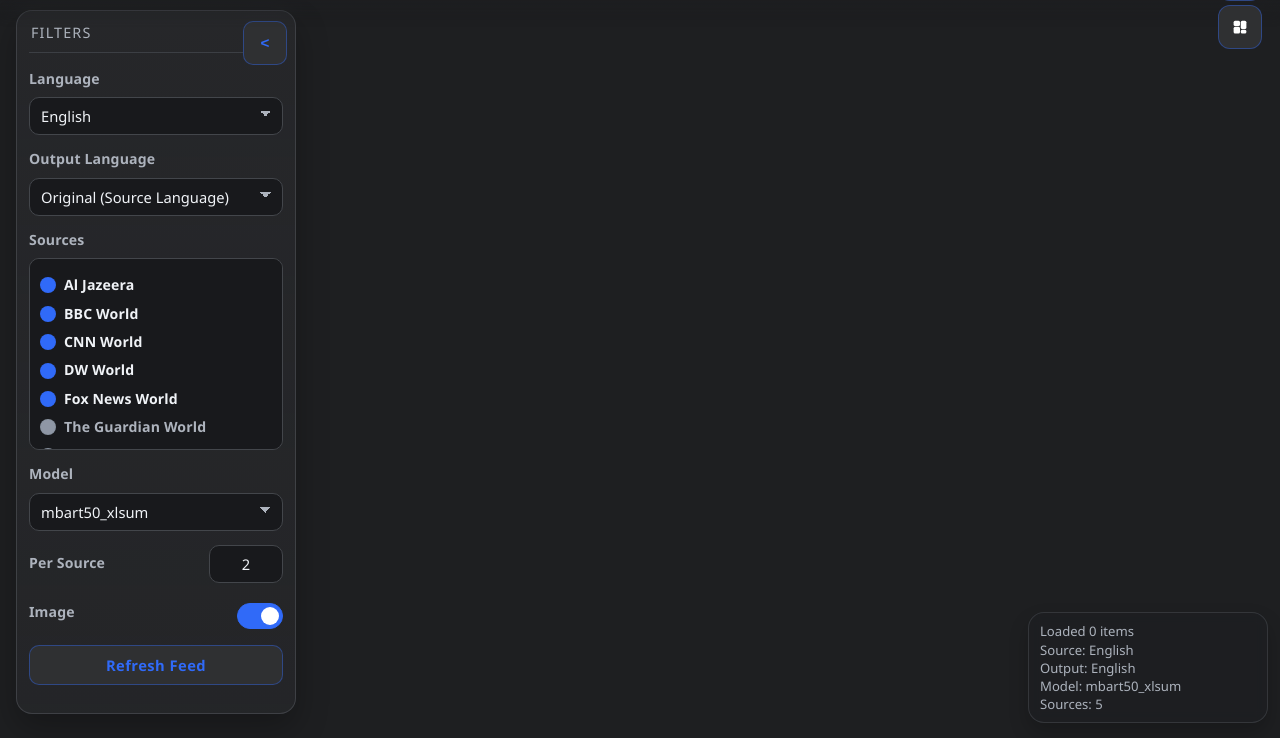
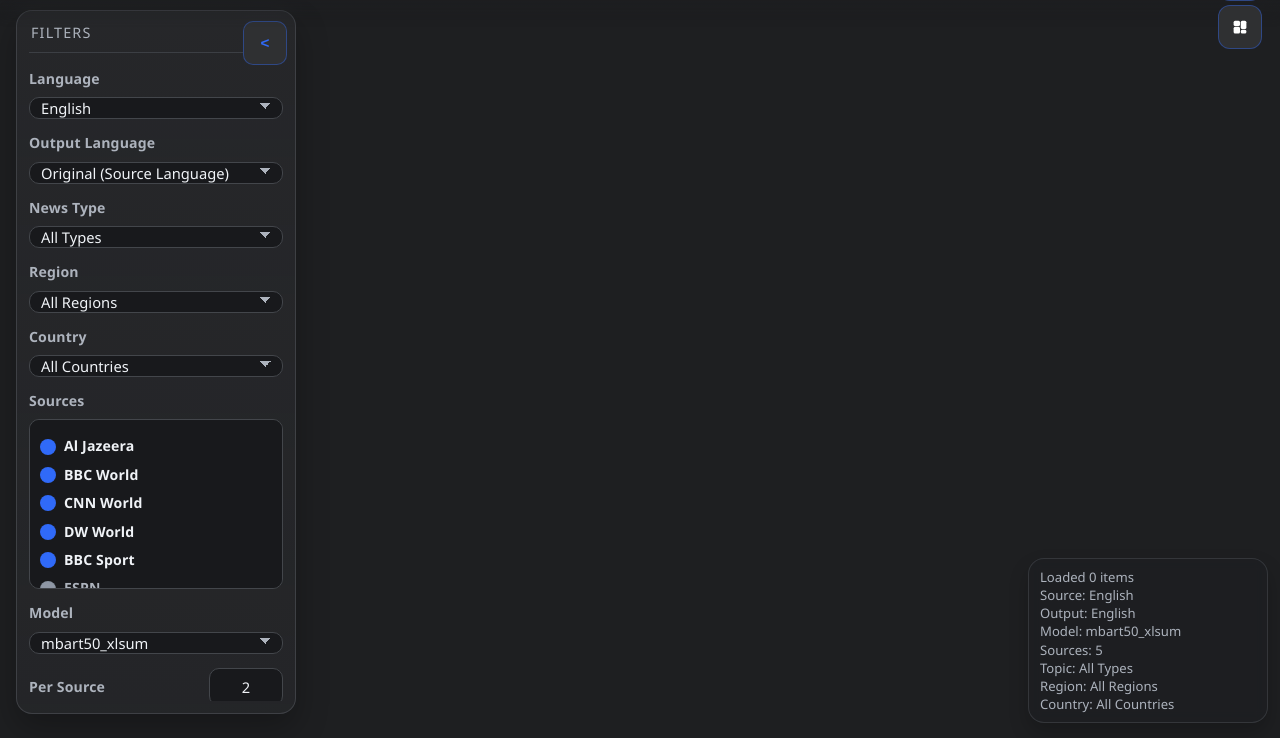
Before and after one commit to mskayacioglu/samurAI, a Flask app: page / in a window 1280 px wide. Shown: the part 65-803 px from the top of the page. Run offline with Flask 3, Linux system fonts and the light colour scheme; data that the repository does not hold is empty.

Commit message:
topic ekleme demosu implemente edildi. topicler arttırılacak, kaynaklar eklenecek, kaynaklar tam çalışır hale getirilecek.

```diff
--- a/news_flow_web/app.py
+++ b/news_flow_web/app.py
@@ -60,6 +60,14 @@ TRANSLATION_MODEL_REF = os.getenv(
     "TRANSLATION_MODEL_REF",
     DEFAULT_TRANSLATION_MODEL_PATH if os.path.isdir(DEFAULT_TRANSLATION_MODEL_PATH) else "",
 )
+RSS_FETCH_HEADERS = {
+    "User-Agent": (
+        "Mozilla/5.0 (Macintosh; Intel Mac OS X 10_15_7) "
+        "AppleWebKit/537.36 (KHTML, like Gecko) Chrome/124.0.0.0 Safari/537.36"
+    ),
+    "Accept": "application/rss+xml, application/xml, text/xml;q=0.9, */*;q=0.8",
+    "Accept-Language": "en-US,en;q=0.9,tr;q=0.8",
+}
 
 LANGUAGE_CONFIGS = {
     "en": {"name": "English", "mbart_lang": "en_XX"},
@@ -270,15 +278,207 @@ TOP_NEWS_SOURCES = {
 }
 
 
+TOPICAL_SOURCE_EXTENSIONS = {
+    "en": [
+        {
+            "key": "en_bbc_sport",
+            "name": "BBC Sport",
+            "rss_url": "https://feeds.bbci.co.uk/sport/rss.xml",
+            "topic": "sports",
+            "country": "GB",
+        },
+        {
+            "key": "en_espn",
+            "name": "ESPN",
+            "rss_url": "https://www.espn.com/espn/rss/news",
+            "topic": "sports",
+            "country": "US",
+        },
+    ],
+    "tr": [
+        {
+            "key": "tr_ntvspor",
+            "name": "NTV Spor",
+            "rss_url": "https://www.ntvspor.net/rss",
+            "rss_urls": [
+                "https://www.ntvspor.net/rss",
+                "https://www.ntvspor.net/haber/rss",
+            ],
+            "topic": "sports",
+            "country": "TR",
+        },
+        {
+            "key": "tr_hurriyet_spor",
+            "name": "Hurriyet Spor",
+            "rss_url": "https://www.hurriyet.com.tr/rss/sporarena",
+            "rss_urls": [
+                "https://www.hurriyet.com.tr/rss/sporarena",
+                "https://www.hurriyet.com.tr/rss/spor",
+            ],
+            "topic": "sports",
+            "country": "TR",
+        },
+        {
+            "key": "tr_sabah_spor",
+            "name": "Sabah Spor",
+            "rss_url": "https://www.sabah.com.tr/rss/spor.xml",
+            "topic": "sports",
+            "country": "TR",
+        },
+    ],
+    "de": [
+        {
+            "key": "de_kicker",
+            "name": "Kicker",
+            "rss_url": "https://newsfeed.kicker.de/news/aktuell",
+            "topic": "sports",
+            "country": "DE",
+        }
+    ],
+    "es": [
+        {
+            "key": "es_marca",
+            "name": "Marca",
+            "rss_url": "https://e00-marca.uecdn.es/rss/portada.xml",
+            "topic": "sports",
+            "country": "ES",
+        }
+    ],
+    "it": [
+        {
+            "key": "it_gazzetta",
+            "name": "La Gazzetta dello Sport",
+            "rss_url": "https://www.gazzetta.it/rss/home.xml",
+            "topic": "sports",
+            "country": "IT",
+        }
+    ],
+}
+
+TOPIC_CONFIGS = {
+    "general": {"name": "General"},
+    "world": {"name": "World"},
+    "sports": {"name": "Sports"},
+}
+
+REGION_CONFIGS = {
+    "global": {"name": "Global"},
+    "europe": {"name": "Europe"},
+    "asia": {"name": "Asia"},
+    "middle_east": {"name": "Middle East"},
+    "north_america": {"name": "North America"},
+}
+
+COUNTRY_CONFIGS = {
+    "DE": {"name": "Germany", "region": "europe"},
+    "ES": {"name": "Spain", "region": "europe"},
+    "FR": {"name": "France", "region": "europe"},
+    "GB": {"name": "United Kingdom", "region": "europe"},
+    "IN": {"name": "India", "region": "asia"},
+    "IT": {"name": "Italy", "region": "europe"},
+    "JP": {"name": "Japan", "region": "asia"},
+    "KR": {"name": "South Korea", "region": "asia"},
+    "NL": {"name": "Netherlands", "region": "europe"},
+    "QA": {"name": "Qatar", "region": "middle_east"},
+    "RO": {"name": "Romania", "region": "europe"},
+    "RU": {"name": "Russia", "region": "europe"},
+    "SA": {"name": "Saudi Arabia", "region": "middle_east"},
+    "SG": {"name": "Singapore", "region": "asia"},
+    "TR": {"name": "Turkey", "region": "europe"},
+    "US": {"name": "United States", "region": "north_america"},
+    "VN": {"name": "Vietnam", "region": "asia"},
+    "CN": {"name": "China", "region": "asia"},
+}
+
+LANGUAGE_DEFAULT_COUNTRY = {
+    "ar": "QA",
+    "de": "DE",
+    "en": "US",
+    "es": "ES",
+    "fr": "FR",
+    "hi": "IN",
+    "it": "IT",
+    "ja": "JP",
+    "ko": "KR",
+    "nl": "NL",
+    "ro": "RO",
+    "ru": "RU",
+    "tr": "TR",
+    "vi": "VN",
+    "zh": "CN",
+}
+
+SOURCE_COUNTRY_HINTS = {
+    "aljazeera_world": "QA",
+    "bbc_world": "GB",
+    "cnn_world": "US",
+    "dw_world": "DE",
+    "fox_world": "US",
+    "guardian_world": "GB",
+    "npr_world": "US",
+    "nyt_world": "US",
+    "reuters_world": "US",
+    "sky_world": "GB",
+    "zh_zaobao": "SG",
+}
+
+
+def infer_topic(source_key: str, source_cfg: dict) -> str:
+    explicit = re.sub(r"\s+", " ", str(source_cfg.get("topic", "") or "")).strip().lower()
+    if explicit in TOPIC_CONFIGS:
+        return explicit
+
+    source_text = " ".join(
+        [
+            re.sub(r"\s+", " ", str(source_key or "")).strip().lower(),
+            re.sub(r"\s+", " ", str(source_cfg.get("name", "") or "")).strip().lower(),
+            re.sub(r"\s+", " ", str(source_cfg.get("rss_url", "") or "")).strip().lower(),
+        ]
+    )
+    if re.search(r"\b(sport|spor|football|soccer|basket|tennis)\b", source_text):
+        return "sports"
+    if "world" in source_text:
+        return "world"
+    return "general"
+
+
+def infer_country(language_key: str, source_key: str, source_cfg: dict) -> str:
+    explicit = re.sub(r"\s+", " ", str(source_cfg.get("country", "") or "")).strip().upper()
+    if explicit in COUNTRY_CONFIGS:
+        return explicit
+    if source_key in SOURCE_COUNTRY_HINTS:
+        return SOURCE_COUNTRY_HINTS[source_key]
+    return LANGUAGE_DEFAULT_COUNTRY.get(language_key, "US")
+
+
+def infer_region(country_key: str, source_cfg: dict) -> str:
+    explicit = re.sub(r"\s+", " ", str(source_cfg.get("region", "") or "")).strip().lower()
+    if explicit in REGION_CONFIGS:
+        return explicit
+    return COUNTRY_CONFIGS.get(country_key, {}).get("region", "global")
+
+
 def build_news_sources():
     built = {}
     for lang_key, source_list in TOP_NEWS_SOURCES.items():
-        for source in source_list:
-            built[source["key"]] = {
+        merged_sources = list(source_list) + TOPICAL_SOURCE_EXTENSIONS.get(lang_key, [])
+        for source in merged_sources:
+            source_key = source["key"]
+            if source_key in built:
+                continue
+            country = infer_country(lang_key, source_key, source)
+            topic = infer_topic(source_key, source)
+            region = infer_region(country, source)
+            built[source_key] = {
                 "name": source["name"],
                 "rss_url": source["rss_url"],
                 "language": lang_key,
+                "topic": topic,
+                "country": country,
+                "region": region,
             }
+            if source.get("rss_urls"):
+                built[source_key]["rss_urls"] = list(source["rss_urls"])
     return built
 
 
@@ -744,19 +944,46 @@ def parse_rss(xml_content: bytes):
 
 
 def fetch_source_news(source_key: str, source_cfg: dict, limit: int):
-    rss_url = source_cfg["rss_url"]
-    try:
-        with urlopen(rss_url, timeout=10) as response:
-            xml_content = response.read()
-        entries = parse_rss(xml_content)
-    except (URLError, ET.ParseError, TimeoutError, ConnectionResetError, OSError) as exc:
-        app.logger.warning(
-            "rss_fetch_error source=%s url=%s error=%s",
-            source_key,
-            rss_url,
-            str(exc)[:180],
-        )
-        entries = []
+    rss_urls = source_cfg.get("rss_urls") or [source_cfg["rss_url"]]
+    entries = []
+
+    for rss_url in rss_urls:
+        try:
+            xml_content = b""
+            if requests is not None:
+                response = requests.get(
+                    rss_url,
+                    headers=RSS_FETCH_HEADERS,
+                    timeout=10,
+                    allow_redirects=True,
+                )
+                if response.ok:
+                    xml_content = response.content
+
+            if not xml_content:
+                req = Request(rss_url, headers=RSS_FETCH_HEADERS)
+                with urlopen(req, timeout=10) as response:
+                    xml_content = response.read()
+
+            entries = parse_rss(xml_content)
+            if entries:
+                break
+        except (URLError, ET.ParseError, TimeoutError, ConnectionResetError, OSError) as exc:
+            app.logger.warning(
+                "rss_fetch_error source=%s url=%s error=%s",
+                source_key,
+                rss_url,
+                str(exc)[:180],
+            )
+            continue
+        except Exception as exc:
+            app.logger.warning(
+                "rss_fetch_error source=%s url=%s error=%s",
+                source_key,
+                rss_url,
+                str(exc)[:180],
+            )
+            continue
 
     for entry in entries:
         entry["source_key"] = source_key
@@ -998,16 +1225,50 @@ class nullcontext:
         return False
 
 
-def filter_sources_by_language(language_key: str):
-    return {
-        key: source
-        for key, source in NEWS_SOURCES.items()
-        if source.get("language") == language_key
-    }
+def normalize_filter_value(value: str) -> str:
+    normalized = normalize_text(value).lower()
+    if normalized in {"", "__all__", "all"}:
+        return ""
+    return normalized
 
 
-def gather_news(limit_per_source: int, language_key: str, selected_sources: list):
-    lang_sources = filter_sources_by_language(language_key)
+def filter_sources(
+    language_key: str,
+    topic_key: str = "",
+    country_key: str = "",
+    region_key: str = "",
+):
+    topic_key = normalize_filter_value(topic_key)
+    country_key = normalize_filter_value(country_key).upper()
+    region_key = normalize_filter_value(region_key)
+    filtered = {}
+    for key, source in NEWS_SOURCES.items():
+        if source.get("language") != language_key:
+            continue
+        if topic_key and source.get("topic") != topic_key:
+            continue
+        if country_key and (source.get("country") or "").upper() != country_key:
+            continue
+        if region_key and source.get("region") != region_key:
+            continue
+        filtered[key] = source
+    return filtered
+
+
+def gather_news(
+    limit_per_source: int,
+    language_key: str,
+    selected_sources: list,
+    topic_key: str = "",
+    country_key: str = "",
+    region_key: str = "",
+):
+    lang_sources = filter_sources(
+        language_key=language_key,
+        topic_key=topic_key,
+        country_key=country_key,
+        region_key=region_key,
+    )
     if selected_sources:
         keys = [k for k in selected_sources if k in lang_sources]
         if not keys:
@@ -1041,6 +1302,9 @@ def index():
         "index.html",
         sources=NEWS_SOURCES,
         languages=LANGUAGE_CONFIGS,
+        topics=TOPIC_CONFIGS,
+        countries=COUNTRY_CONFIGS,
+        regions=REGION_CONFIGS,
         models=MODEL_PATHS,
         default_model=DEFAULT_MODEL_KEY,
         default_language=default_language,
@@ -1055,6 +1319,9 @@ def api_news():
     output_language = request.args.get("output_language", language)
     model_key = request.args.get("model", DEFAULT_MODEL_KEY)
     sources_param = request.args.get("sources", "")
+    topic = request.args.get("topic", "")
+    country = request.args.get("country", "")
+    region = request.args.get("region", "")
     include_raw = request.args.get("include_raw", "false").lower() == "true"
     translation_model_active = bool((TRANSLATION_MODEL_REF or "").strip())
 
@@ -1097,6 +1364,9 @@ def api_news():
         limit_per_source=limit_per_source,
         language_key=language,
         selected_sources=selected_sources,
+        topic_key=topic,
+        country_key=country,
+        region_key=region,
     )
     result = []
     source_type_counts = {"article": 0, "rss": 0}
@@ -1194,9 +1464,15 @@ def api_news():
             "language": language,
             "output_language": output_language,
             "translation_model": TRANSLATION_MODEL_REF if translation_model_active else None,
+            "topic": normalize_filter_value(topic),
+            "country": normalize_filter_value(country).upper(),
+            "region": normalize_filter_value(region),
             "available_models": list(MODEL_PATHS.keys()),
             "available_sources": NEWS_SOURCES,
             "available_languages": LANGUAGE_CONFIGS,
+            "available_topics": TOPIC_CONFIGS,
+            "available_regions": REGION_CONFIGS,
+            "available_countries": COUNTRY_CONFIGS,
             "items": result,
             "generated_at": datetime.now(timezone.utc).isoformat(),
         }
--- a/news_flow_web/templates/index.html
+++ b/news_flow_web/templates/index.html
@@ -88,6 +88,15 @@
               {% endfor %}
             </select>
 
+            <label for="topic">News Type</label>
+            <select id="topic"></select>
+
+            <label for="region">Region</label>
+            <select id="region"></select>
+
+            <label for="country">Country</label>
+            <select id="country"></select>
+
             <label for="sources">Sources</label>
             <div id="sources" class="source-checklist"></div>
 
@@ -143,6 +152,9 @@
       const languageEl = document.getElementById("language");
       const sourcesEl = document.getElementById("sources");
       const outputLanguageEl = document.getElementById("outputLanguage");
+      const topicEl = document.getElementById("topic");
+      const regionEl = document.getElementById("region");
+      const countryEl = document.getElementById("country");
       const modelEl = document.getElementById("model");
       const limitEl = document.getElementById("limit");
       const refreshBtn = document.getElementById("refreshBtn");
@@ -158,6 +170,9 @@
       const bodyEl = document.body;
       const allSources = {{ sources | tojson }};
       const allLanguages = {{ languages | tojson }};
+      const allTopics = {{ topics | tojson }};
+      const allRegions = {{ regions | tojson }};
+      const allCountries = {{ countries | tojson }};
       let latestItems = [];
       let lastRenderedColumnCount = null;
       let panelHidden = false;
@@ -201,14 +216,127 @@
         });
       }
 
-      function getSourcesByLanguage(languageKey) {
-        return Object.entries(allSources).filter(([, source]) => source.language === languageKey);
+      function normalizeFilterValue(value) {
+        if (!value || value === "__all__") {
+          return "";
+        }
+        return value;
+      }
+
+      function getFilteredSources({
+        languageKey = languageEl.value,
+        topicKey = topicEl.value,
+        regionKey = regionEl.value,
+        countryKey = countryEl.value,
+      } = {}) {
+        const normalizedTopic = normalizeFilterValue(topicKey);
+        const normalizedRegion = normalizeFilterValue(regionKey);
+        const normalizedCountry = normalizeFilterValue(countryKey);
+        return Object.entries(allSources).filter(([, source]) => {
+          if (source.language !== languageKey) return false;
+          if (normalizedTopic && source.topic !== normalizedTopic) return false;
+          if (normalizedRegion && source.region !== normalizedRegion) return false;
+          if (normalizedCountry && source.country !== normalizedCountry) return false;
+          return true;
+        });
+      }
+
+      function renderSelectOptions(selectEl, values, labelForValue, allLabel) {
+        const selectedBefore = selectEl.value;
+        selectEl.innerHTML = "";
+        const allOption = document.createElement("option");
+        allOption.value = "__all__";
+        allOption.textContent = allLabel;
+        selectEl.appendChild(allOption);
+
+        values.forEach((value) => {
+          const option = document.createElement("option");
+          option.value = value;
+          option.textContent = labelForValue(value);
+          selectEl.appendChild(option);
+        });
+
+        const canKeep =
+          selectedBefore && (selectedBefore === "__all__" || values.includes(selectedBefore));
+        selectEl.value = canKeep ? selectedBefore : "__all__";
+      }
+
+      function renderTopicOptions() {
+        const values = Array.from(
+          new Set(
+            getFilteredSources({
+              languageKey: languageEl.value,
+              topicKey: "__all__",
+              regionKey: "__all__",
+              countryKey: "__all__",
+            }).map(([, source]) => source.topic)
+          )
+        ).sort((a, b) =>
+          (allTopics[a]?.name || a).localeCompare(allTopics[b]?.name || b, undefined, {
+            sensitivity: "base",
+          })
+        );
+
+        renderSelectOptions(
+          topicEl,
+          values,
+          (value) => allTopics[value]?.name || value,
+          "All Types"
+        );
+      }
+
+      function renderRegionOptions() {
+        const values = Array.from(
+          new Set(
+            getFilteredSources({
+              languageKey: languageEl.value,
+              topicKey: topicEl.value,
+              regionKey: "__all__",
+              countryKey: "__all__",
+            }).map(([, source]) => source.region)
+          )
+        ).sort((a, b) =>
+          (allRegions[a]?.name || a).localeCompare(allRegions[b]?.name || b, undefined, {
+            sensitivity: "base",
+          })
+        );
+
+        renderSelectOptions(
+          regionEl,
+          values,
+          (value) => allRegions[value]?.name || value,
+          "All Regions"
+        );
+      }
+
+      function renderCountryOptions() {
+        const values = Array.from(
+          new Set(
+            getFilteredSources({
+              languageKey: languageEl.value,
+              topicKey: topicEl.value,
+              regionKey: regionEl.value,
+              countryKey: "__all__",
+            }).map(([, source]) => source.country)
+          )
+        ).sort((a, b) =>
+          (allCountries[a]?.name || a).localeCompare(allCountries[b]?.name || b, undefined, {
+            sensitivity: "base",
+          })
+        );
+
+        renderSelectOptions(
+          countryEl,
+          values,
+          (value) => allCountries[value]?.name || value,
+          "All Countries"
+        );
       }
 
       function renderSourceOptions() {
-        const languageSources = getSourcesByLanguage(languageEl.value);
+        const visibleSources = getFilteredSources();
         sourcesEl.innerHTML = "";
-        languageSources.forEach(([key, source], index) => {
+        visibleSources.forEach(([key, source], index) => {
           const checkedAttr = index < 5 ? "checked" : "";
           const row = document.createElement("label");
           row.className = "source-option";
@@ -218,6 +346,13 @@
           `;
           sourcesEl.appendChild(row);
         });
+      }
+
+      function refreshSourceFilters() {
+        renderTopicOptions();
+        renderRegionOptions();
+        renderCountryOptions();
+        renderSourceOptions();
       }
 
       function getSelectedSources() {
@@ -399,6 +534,9 @@
           language: languageEl.value,
           output_language: outputLanguage,
           sources: selectedSources.join(","),
+          topic: normalizeFilterValue(topicEl.value),
+          country: normalizeFilterValue(countryEl.value),
+          region: normalizeFilterValue(regionEl.value),
           model: modelEl.value,
           limit: limitEl.value,
         });
@@ -422,6 +560,9 @@
               `Output: ${outputLanguageName}`,
               `Model: ${data.model}`,
               `Sources: ${selectedSources.length}`,
+              `Topic: ${topicEl.options[topicEl.selectedIndex]?.text || "All Types"}`,
+              `Region: ${regionEl.options[regionEl.selectedIndex]?.text || "All Regions"}`,
+              `Country: ${countryEl.options[countryEl.selectedIndex]?.text || "All Countries"}`,
             ].join("\n")
           );
           latestItems = data.items || [];
@@ -456,6 +597,21 @@
         if (outputLanguageEl.value !== "__source__" && outputLanguageEl.value === languageEl.value) {
           outputLanguageEl.value = "__source__";
         }
+        refreshSourceFilters();
+        setStatus("Filters updated. Click Refresh Feed to apply.");
+      });
+      topicEl.addEventListener("change", () => {
+        renderRegionOptions();
+        renderCountryOptions();
+        renderSourceOptions();
+        setStatus("Filters updated. Click Refresh Feed to apply.");
+      });
+      regionEl.addEventListener("change", () => {
+        renderCountryOptions();
+        renderSourceOptions();
+        setStatus("Filters updated. Click Refresh Feed to apply.");
+      });
+      countryEl.addEventListener("change", () => {
         renderSourceOptions();
         setStatus("Filters updated. Click Refresh Feed to apply.");
       });
@@ -483,7 +639,7 @@
         updateColumnToggleLabel();
         updatePanelToggleLabel();
         syncLogoCenterState();
-        renderSourceOptions();
+        refreshSourceFilters();
         loadNews();
       });
     </script>
```
Also changed, not shown: news_flow_web/README.md.
